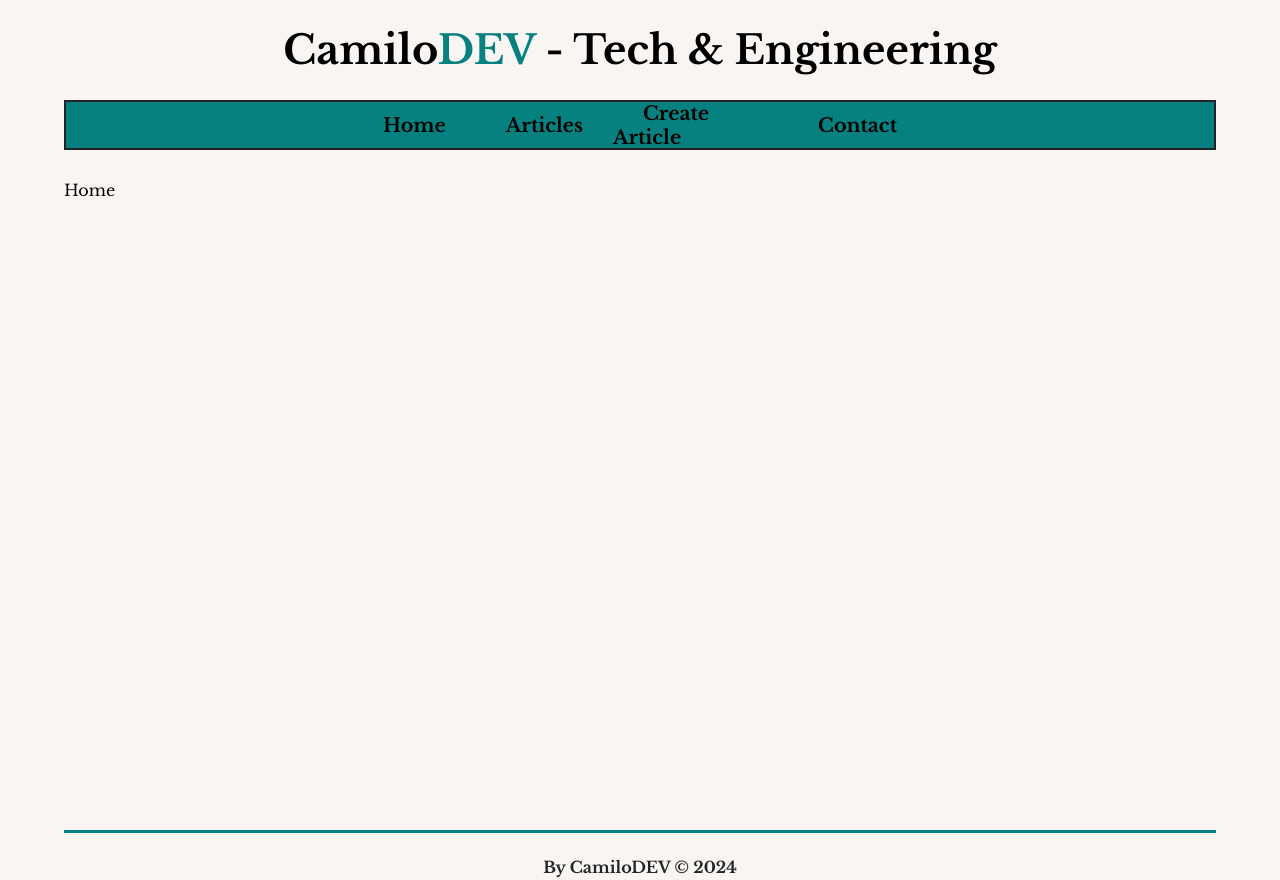
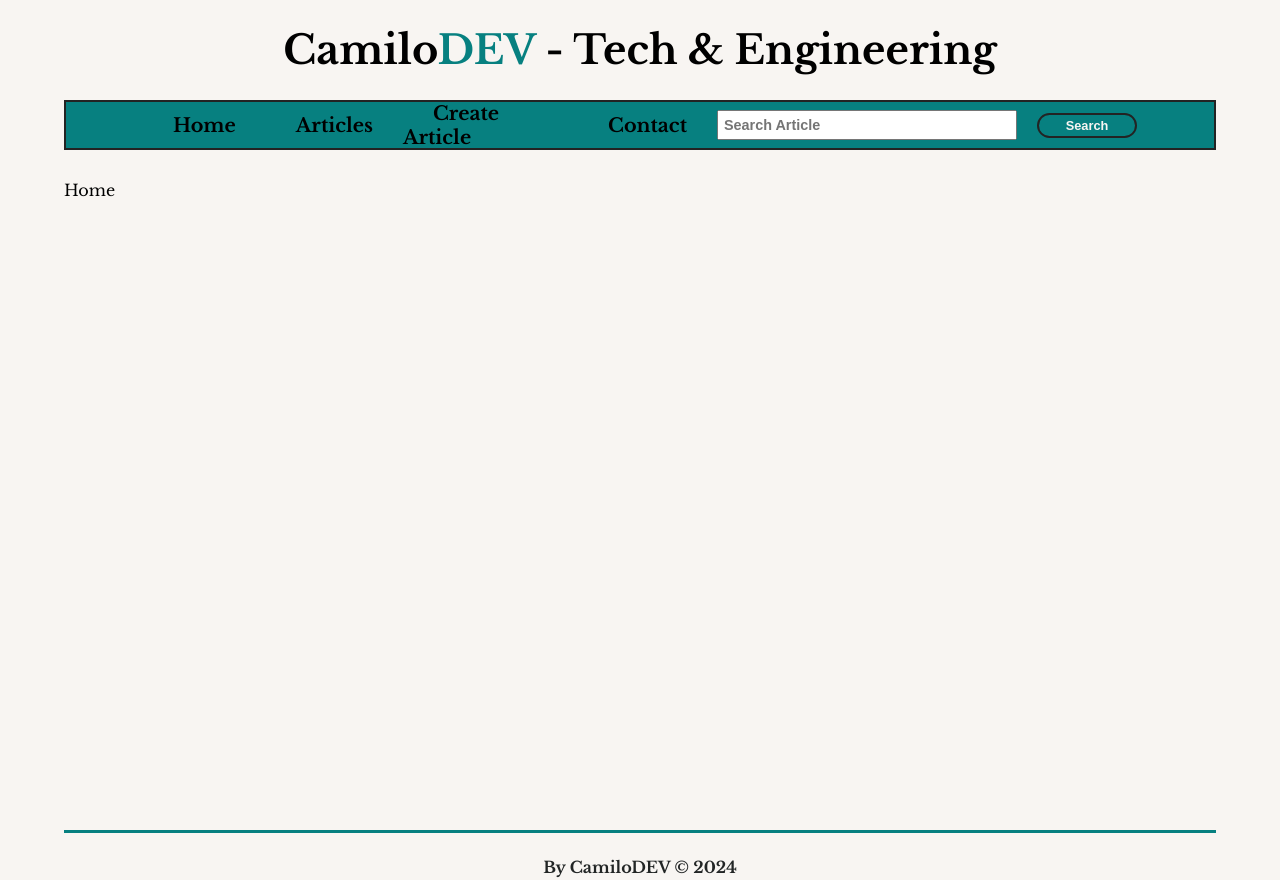
Before and after one commit to Hcrj99/BLOG, a React (Vite) app: page / in a window 1280 px wide. Built offline with nearby package versions, Linux system fonts and the light colour scheme.

Commit message:
initial struct Search bar

```diff
--- a/src/Components/Layout/Nav/Nav.jsx
+++ b/src/Components/Layout/Nav/Nav.jsx
@@ -1,5 +1,6 @@
 import React from 'react';
 import { NavLink } from 'react-router-dom';
+import { Search } from '../../Pages/Search/Search';
 import './Nav.css';
 
 export const Nav = () => {
@@ -11,6 +12,7 @@ export const Nav = () => {
                 <l1><NavLink to="/Create Article">Create Article</NavLink></l1>
                 <l1><NavLink to="/Contact">Contact</NavLink></l1>
             </ul>
+            <Search />
         </nav>
     )
 }
--- /dev/null
+++ b/src/Components/Pages/Search/Search.css
@@ -0,0 +1,34 @@
+.Form__container {
+    display: flex;
+    align-items: center;
+    justify-content: center;
+    gap: 20px;
+}
+
+input[type='text'] {
+    display: block;
+    padding: 5px;
+    width: 300px;
+    font-weight: bold;
+    font-size: 0.9rem;
+    border: 1px solid var(-secondary-color);
+    color: var(--paragraph-color);
+}
+
+input[type='submit'] {
+    width: 100px;
+    height: 25px;
+    font-size: 0.8rem;
+    font-weight: bold;
+    border: 2px solid var(--main-color);
+    border-radius: 20px;
+    background: var(--button-color);
+    color: var(--background-color);
+    transition: 0.3s;
+    cursor: pointer;
+}
+
+input[type='submit']:hover {
+    background: var(--secondary-color);
+    color: var(--main-color);
+}
--- /dev/null
+++ b/src/Components/Pages/Search/Search.jsx
@@ -0,0 +1,11 @@
+import React from 'react';
+import './Search.css';
+
+export const Search = () => {
+    return (
+        <form className='Form__container'>
+            <input type='text' name='search' placeholder='Search Article'/>
+            <input type='submit'value='Search'/>
+        </form>
+    )
+}
```
Also changed, not shown: src/Components/Pages/Search.jsx (deleted, +0 -7 lines).
